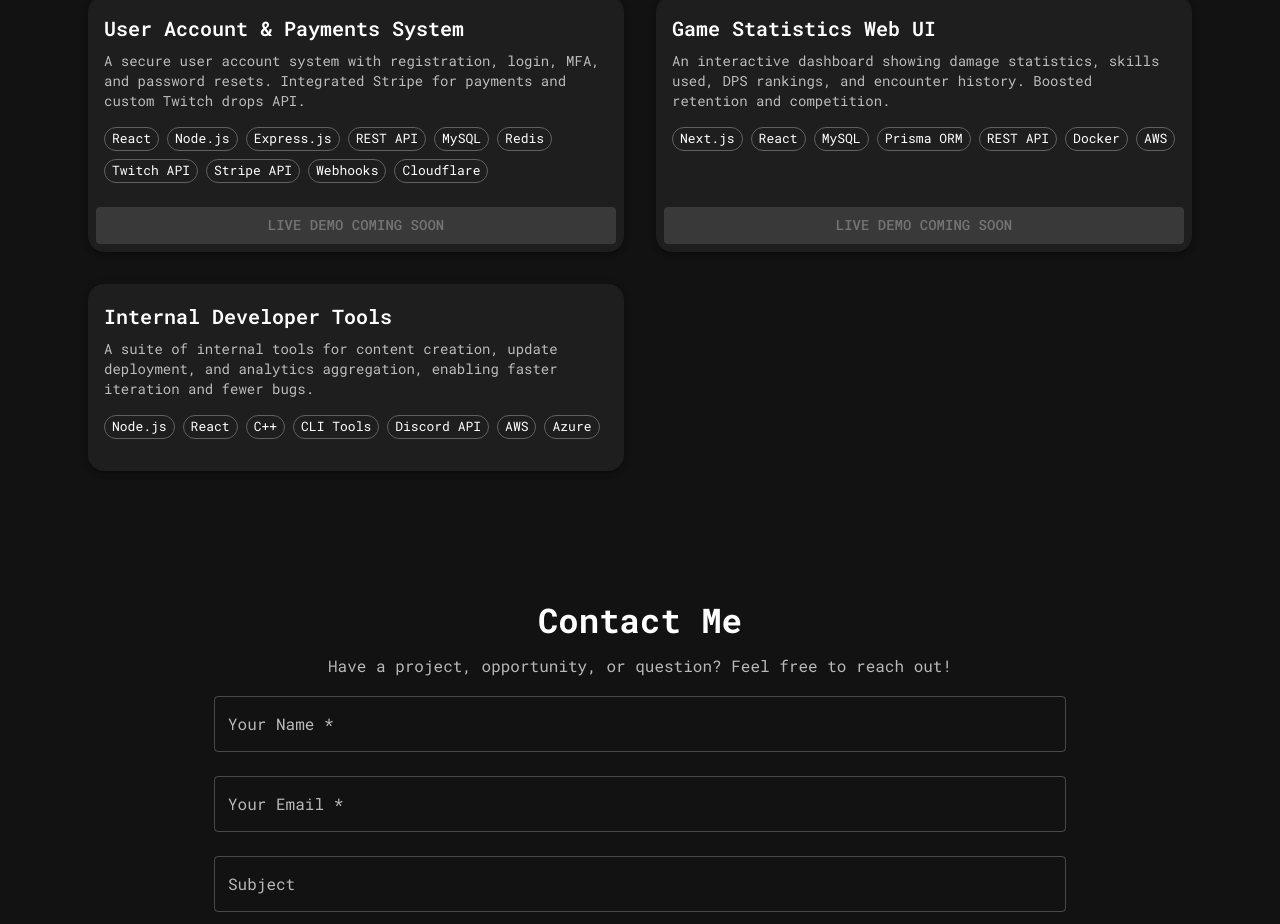
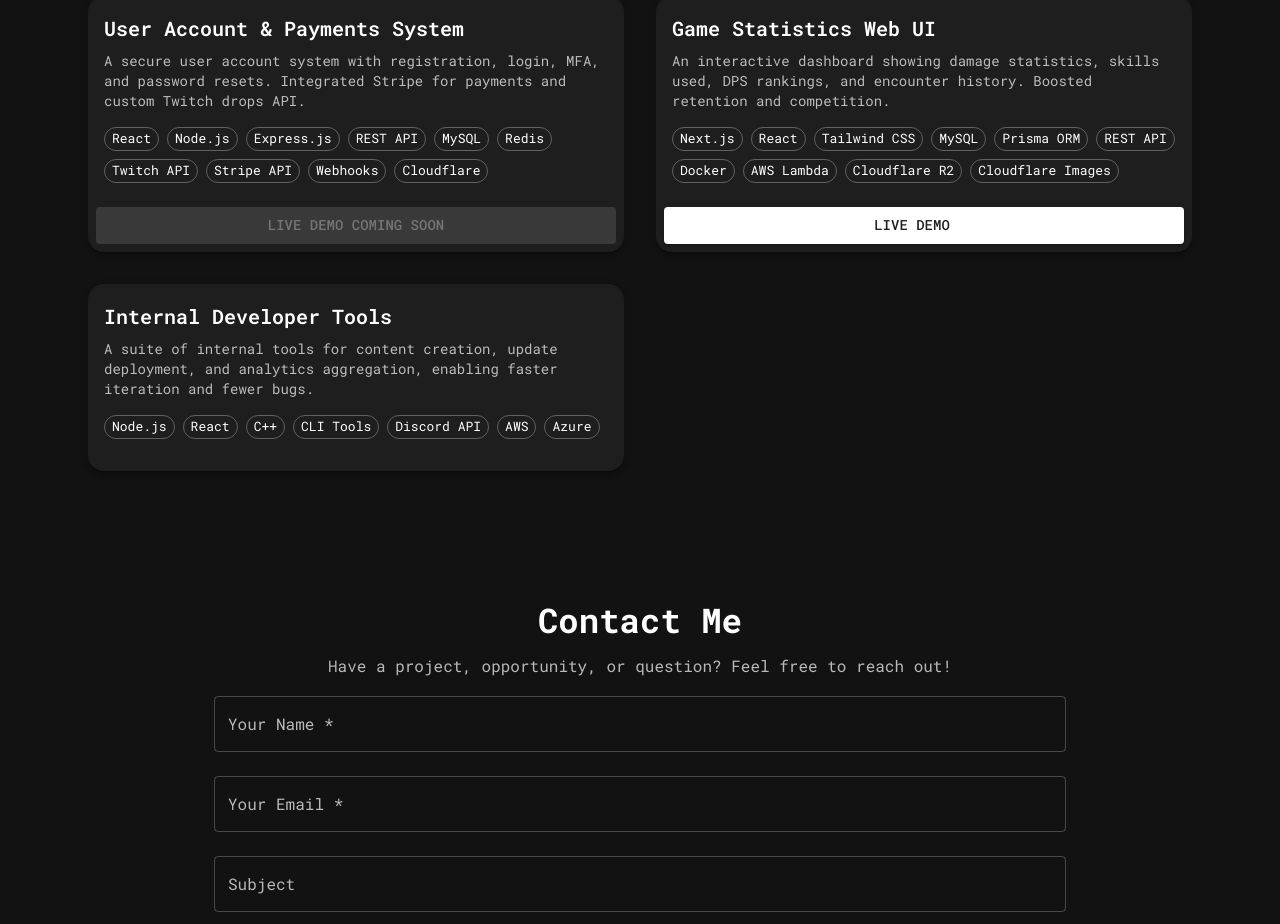
Before and after one commit to menmaa/menma-portfolio, a Next.js app in the folder app/: page / in a window 1280 px wide. Shown: the part 3680-4604 px from the top of the page. Built offline with nearby package versions, Linux system fonts and the light colour scheme; no server answers; some icons are missing; what @mui/material-nextjs would draw is missing.

Commit message:
Add Moongourd Demo URL

```diff
--- a/app/src/components/ProjectsSection.tsx
+++ b/app/src/components/ProjectsSection.tsx
@@ -47,8 +47,8 @@ const projects: Project[] = [
     title: 'Game Statistics Web UI',
     description:
       'An interactive dashboard showing damage statistics, skills used, DPS rankings, and encounter history. Boosted retention and competition.',
-    stack: ['Next.js', 'React', 'MySQL', 'Prisma ORM', 'REST API', 'Docker', 'AWS'],
-    demoUrl: null
+    stack: ['Next.js', 'React', 'Tailwind CSS', 'MySQL', 'Prisma ORM', 'REST API', 'Docker', 'AWS Lambda', 'Cloudflare R2', 'Cloudflare Images'],
+    demoUrl: 'https://moongourd.menma.dev'
   },
   {
     title: 'Internal Developer Tools',
```
